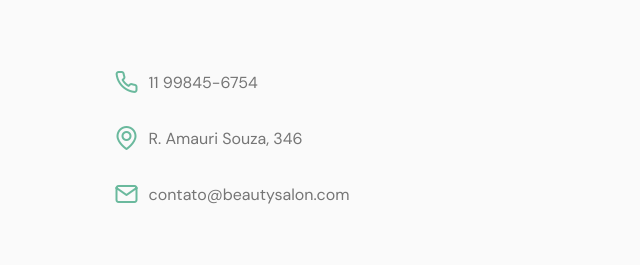
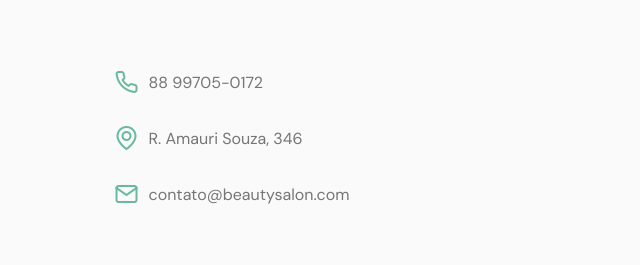
Before and after one commit to Jairo-Sousa/beatysaloon, a plain HTML site: page index.html in a window 1280 px wide. Shown: the part 3183-3448 px from the top of the page, 640-1280 px from the left. Drawn offline with nearby package versions, Linux system fonts and the light colour scheme; files whose address does not match are found by name.

Commit message:
WhatsApp para contato alterado

```diff
--- a/index.html
+++ b/index.html
@@ -241,7 +241,7 @@
 
           <div class="links">
             <ul class="grid">
-              <li><i class="icon-phone"></i>11 99845-6754</li>
+              <li><i class="icon-phone"></i>88 99705-0172</li>
               <li><i class="icon-map-pin"></i>R. Amauri Souza, 346</li>
               <li><i class="icon-mail"></i>contato@beautysalon.com</li>
             </ul>
```
